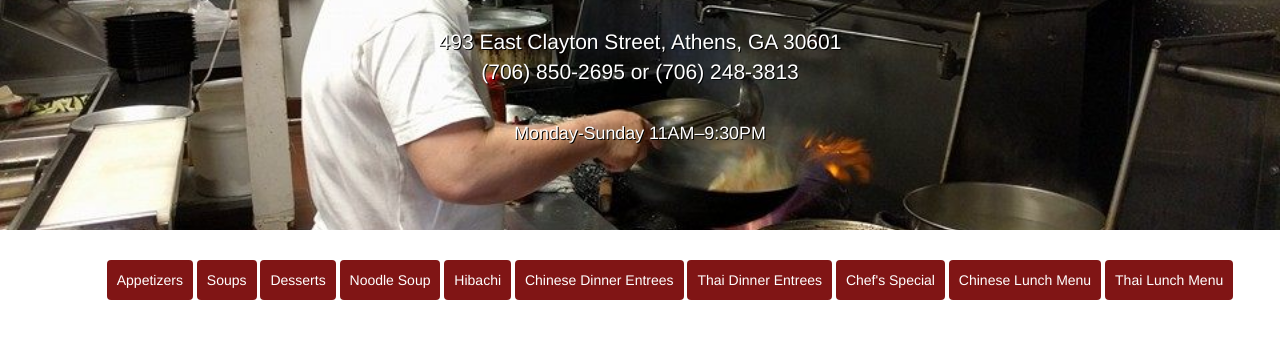
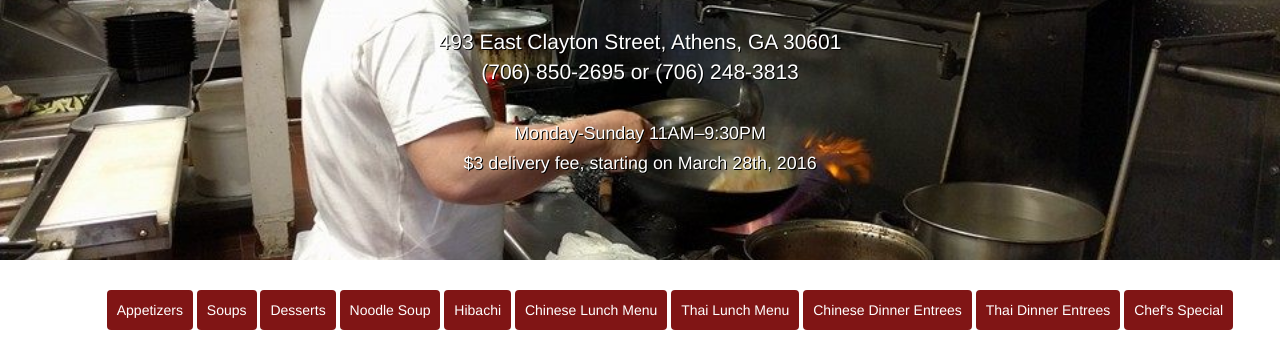
Before and after one commit to anuragbanerjee/AthensWokWebsite, a plain HTML site: page index.html in a window 1280 px wide. Shown: the part 440-797 px from the top of the page. Drawn offline with nearby package versions, Linux system fonts and the light colour scheme.

Commit message:
Add delivery fee and description for lunch/dinner combos

```diff
--- a/assets/scripts.js
+++ b/assets/scripts.js
@@ -64,7 +64,66 @@ var menu = [
   },
 
   {
+    "category": "Chinese Lunch Menu",
+    "description": "All lunch entrees come with steamed rice, choice of meat/veggie, and a soup/roll. Meat options include chicken, beef, and pork. Shrimp and fried rice are available for $1 extra.",    "entries": [
+      {"name": "Chicken Fried Rice", "price": "6.95"},
+      {"name": "Pork Fried Rice", "price": "6.95"},
+      {"name": "Beef Fried Rice", "price": "6.95"},
+      {"name": "House Fried Rice", "price": "6.95"},
+      {"name": "Shrimp Fried Rice", "price": "7.95"},
+      {"name": "Moo Goo Gai Pan", "price": "6.95"},
+      {"name": "Teriyaki Chicken", "price": "6.95"},
+      {"name": "Teriyaki Beef", "price": "6.95"},
+      {"name": "Shrimp with Lobster Sauce", "price": "7.95"},
+      {"name": "Spicy Mafu Tofu", "price": "6.95"},
+      {"name": "Kung Pao Chicken", "price": "6.95"},
+      {"name": "Kung Pao Beef", "price": "6.95"},
+      {"name": "House Special Noodle with Chicken", "price": "6.95"},
+      {"name": "House Special Noodle with Beef", "price": "6.95"},
+      {"name": "Orange Chicken", "price": "6.95"},
+      {"name": "Pepper Steak", "price": "6.95"},
+      {"name": "Pepper Chicken", "price": "6.95"},
+      {"name": "Beef & Broccoli", "price": "6.95"},
+      {"name": "Chicken & Broccoli", "price": "6.95"},
+      {"name": "General Tao’s Chicken", "price": "6.95"},
+      {"name": "Lomein", "price": "6.95"},
+      {"name": "Mongolian Beef", "price": "6.95"},
+      {"name": "Mongolian Chicken", "price": "6.95"},
+      {"name": "Sesame Chicken", "price": "6.95"},
+      {"name": "Garlic Chicken", "price": "6.95"},
+      {"name": "Garlic Beef", "price": "6.95"},
+      {"name": "Sweet & Sour Chicken", "price": "6.95"},
+      {"name": "Sweet & Sour Shrimp", "price": "7.95"},
+      {"name": "Cashew Nut Chicken", "price": "6.95"},
+      {"name": "Cashew Nut Beef", "price": "6.95"}
+    ]
+  },
+
+  {
+    "category": "Thai Lunch Menu",
+    "description": "All lunch entrees come with steamed rice, choice of meat/veggie, and a soup/roll. Meat options include chicken, beef, and pork. Shrimp and fried rice are available for $1 extra.",
+    "entries": [
+      {"name": "Thai Fried Rice", "price": "6.95"},
+      {"name": "Pad See U", "price": "6.95"},
+      {"name": "Pad Basil", "price": "6.95"},
+      {"name": "Pad Pik Pow", "price": "6.95"},
+      {"name": "Pad Pik Khing", "price": "6.95"},
+      {"name": "Basil Fried Rice", "price": "6.95"},
+      {"name": "Panang Curry", "price": "6.95"},
+      {"name": "Green Curry", "price": "6.95"},
+      {"name": "Yellow Curry", "price": "6.95"},
+      {"name": "Masaman Curry", "price": "6.95"},
+      {"name": "Pad Thai", "price": "6.95"},
+      {"name": "Larb Chicken", "price": "6.95"},
+      {"name": "Larb Pork", "price": "6.95"},
+      {"name": "Larb Beef", "price": "6.95"},
+      {"name": "Pad Kee Mao", "price": "6.95"}
+    ]
+  },
+
+  {
     "category": "Chinese Dinner Entrees",
+    "description": "All dinner entrees come with steamed rice and choice of meat/veggie. Meat options include chicken, beef, and pork. Shrimp and fried rice are available for $2 extra.",
     "entries": [
       {"name": "Chicken Fried Rice", "price": "8.95"},
       {"name": "Pork Fried Rice", "price": "8.95"},
@@ -75,7 +134,7 @@ var menu = [
       {"name": "Teriyaki Chicken", "price": "8.95"},
       {"name": "Teriyaki Beef", "price": "8.95"},
       {"name": "Shrimp with Lobster Sauce", "price": "10.95"},
-      {"name": "Spicy Mafu tofu", "price": "8.95"},
+      {"name": "Spicy Mafu Tofu", "price": "8.95"},
       {"name": "Kung Pao Chicken", "price": "8.95"},
       {"name": "Kung Pao Beef", "price": "8.95"},
       {"name": "House Special Noodle with Chicken", "price": "8.95"},
@@ -101,6 +160,7 @@ var menu = [
 
   {
     "category": "Thai Dinner Entrees",
+    "description": "All dinner entrees come with steamed rice and choice of meat/veggie. Meat options include chicken, beef, and pork. Shrimp and fried rice are available for $2 extra.",
     "entries": [
       {"name": "Thai Fried Rice (Dinner)", "price": "8.95"},
       {"name": "Pad See U (Dinner)", "price": "8.95"},
@@ -131,63 +191,6 @@ var menu = [
       {"name": "Pan Fried Noodle Seafood", "price": "13.59"},
       {"name": "Lomein Seafood", "price": "13.59"},
     ]
-  },
-
-  {
-    "category": "Chinese Lunch Menu",
-    "entries": [
-      {"name": "Chicken Fried Rice", "price": "6.95"},
-      {"name": "Pork Fried Rice", "price": "6.95"},
-      {"name": "Beef Fried Rice", "price": "6.95"},
-      {"name": "House Fried Rice", "price": "6.95"},
-      {"name": "Shrimp Fried Rice", "price": "7.95"},
-      {"name": "Moo Goo Gai Pan", "price": "6.95"},
-      {"name": "Teriyaki Chicken", "price": "6.95"},
-      {"name": "Teriyaki Beef", "price": "6.95"},
-      {"name": "Shrimp with Lobster Sauce", "price": "7.95"},
-      {"name": "Spicy Mafu tofu", "price": "6.95"},
-      {"name": "Kung Pao Chicken", "price": "6.95"},
-      {"name": "Kung Pao Beef", "price": "6.95"},
-      {"name": "House Special Noodle with Chicken", "price": "6.95"},
-      {"name": "House Special Noodle with Beef", "price": "6.95"},
-      {"name": "Orange Chicken", "price": "6.95"},
-      {"name": "Pepper Steak", "price": "6.95"},
-      {"name": "Pepper Chicken", "price": "6.95"},
-      {"name": "Beef & Broccoli", "price": "6.95"},
-      {"name": "Chicken & Broccoli", "price": "6.95"},
-      {"name": "General Tao’s Chicken", "price": "6.95"},
-      {"name": "Lomein", "price": "6.95"},
-      {"name": "Mongolian Beef", "price": "6.95"},
-      {"name": "Mongolian Chicken", "price": "6.95"},
-      {"name": "Sesame Chicken", "price": "6.95"},
-      {"name": "Garlic Chicken", "price": "6.95"},
-      {"name": "Garlic Beef", "price": "6.95"},
-      {"name": "Sweet & Sour Chicken", "price": "6.95"},
-      {"name": "Sweet & Sour Shrimp", "price": "7.95"},
-      {"name": "Cashew Nut Chicken", "price": "6.95"},
-      {"name": "Cashew Nut Beef", "price": "6.95"}
-    ]
-  },
-
-  {
-    "category": "Thai Lunch Menu",
-    "entries": [
-      {"name": "Thai Fried Rice", "price": "6.95"},
-      {"name": "Pad See U", "price": "6.95"},
-      {"name": "Pad Basil", "price": "6.95"},
-      {"name": "Pad Pik Pow", "price": "6.95"},
-      {"name": "Pad Pik Khing", "price": "6.95"},
-      {"name": "Basil Fried Rice", "price": "6.95"},
-      {"name": "Panang Curry", "price": "6.95"},
-      {"name": "Green Curry", "price": "6.95"},
-      {"name": "Yellow Curry", "price": "6.95"},
-      {"name": "Masaman Curry", "price": "6.95"},
-      {"name": "Pad Thai", "price": "6.95"},
-      {"name": "Larb Chicken", "price": "6.95"},
-      {"name": "Larb Pork", "price": "6.95"},
-      {"name": "Larb Beef", "price": "6.95"},
-      {"name": "Pad Kee Mao", "price": "6.95"}
-    ]
   }
 ];
 
--- a/assets/styles.css
+++ b/assets/styles.css
@@ -8,7 +8,7 @@ div.cover {
 }
 
 div.cover p {
-  max-width: 450px;
+  max-width: 500px;
   padding: 20px;
   margin-left: auto;
   margin-right: auto;
@@ -38,6 +38,15 @@ img {
 
 .menu-category h2 + h6 {
   text-align: center;
+}
+
+@media (max-width: 768px) {
+  .menu-category h2 + h6 {
+    text-align: initial;
+    max-width: 500px;
+    margin: auto;
+    padding: 10px;
+  }
 }
 
 .menu-category h4 + p {
@@ -71,6 +80,10 @@ img {
   font-size: 50px;
 }
 
+#footer a {
+  text-decoration: none;
+}
+
 #footer span {
   font-size: 8px;
   font-color: #ccc;
--- a/index.html
+++ b/index.html
@@ -37,7 +37,7 @@
           <p>
           493 East Clayton Street, Athens, GA 30601<br>(706) 850-2695 or (706) 248-3813
           <br><br>
-          <small>Monday-Sunday 11AM–9:30PM<br></small>
+          <small>Monday-Sunday 11AM–9:30PM<br>$3 delivery fee, starting on March 28th, 2016</small>
           </p>
         </div>
 
```
